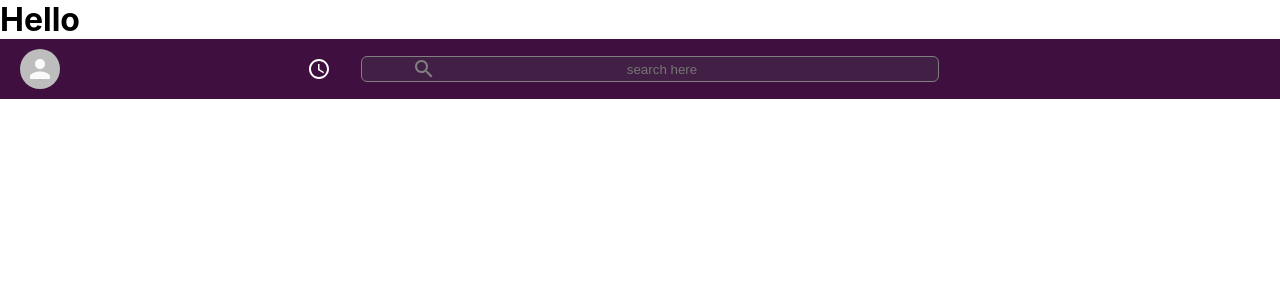
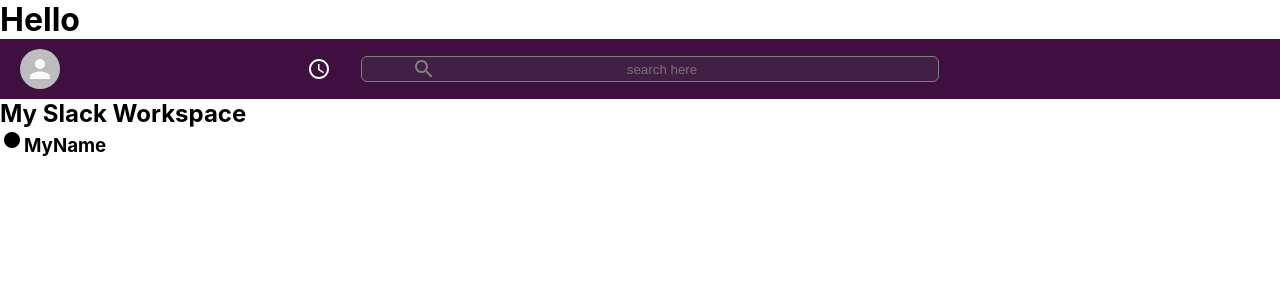
Before and after one commit to devchea/slack-chat, a React (Create React App) app in the folder slack-chat/: page / in a window 1280 px wide. Shown: the top 300 px of the page. Built offline with nearby package versions, Linux system fonts and the light colour scheme.

Commit message:
added sidebar

```diff
--- a/slack-chat/src/App.js
+++ b/slack-chat/src/App.js
@@ -1,12 +1,16 @@
 import React from 'react';
 import './App.css';
 import Header from './Header'
+import Sidebar from './Sidebar'
 
 function App() {
   return (
     <div className="App">
       <h1>Hello</h1>
       <Header />
+      <div className='app__body'>
+      <Sidebar />
+      </div>
     </div>
   );
 }
--- /dev/null
+++ b/slack-chat/src/Sidebar.js
@@ -0,0 +1,19 @@
+import React from 'react'
+import './Sidebar.css'
+import FiberManualRecordIcon from '@material-ui/icons/FiberManualRecord'
+
+function Sidebar() {
+  return(
+    <div className='sidebar'>
+      <div className='sidebar__header'>
+        <h2>My Slack Workspace</h2>
+        <h3>
+          <FiberManualRecordIcon/>
+          MyName
+        </h3>
+      </div>
+    </div>
+  )
+}
+
+export default Sidebar
```
Also changed, not shown: slack-chat/src/Sidebar.css (added).
